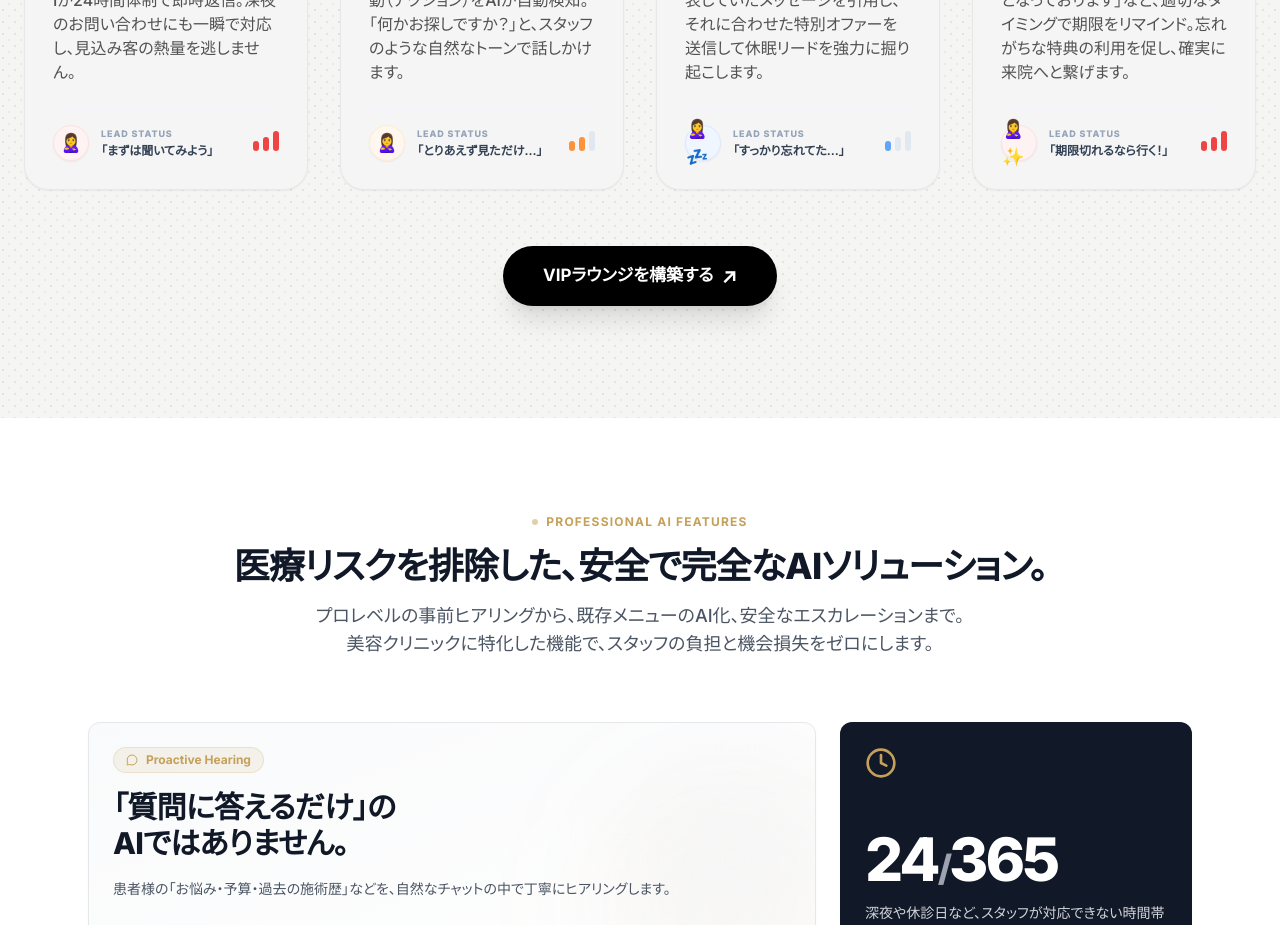
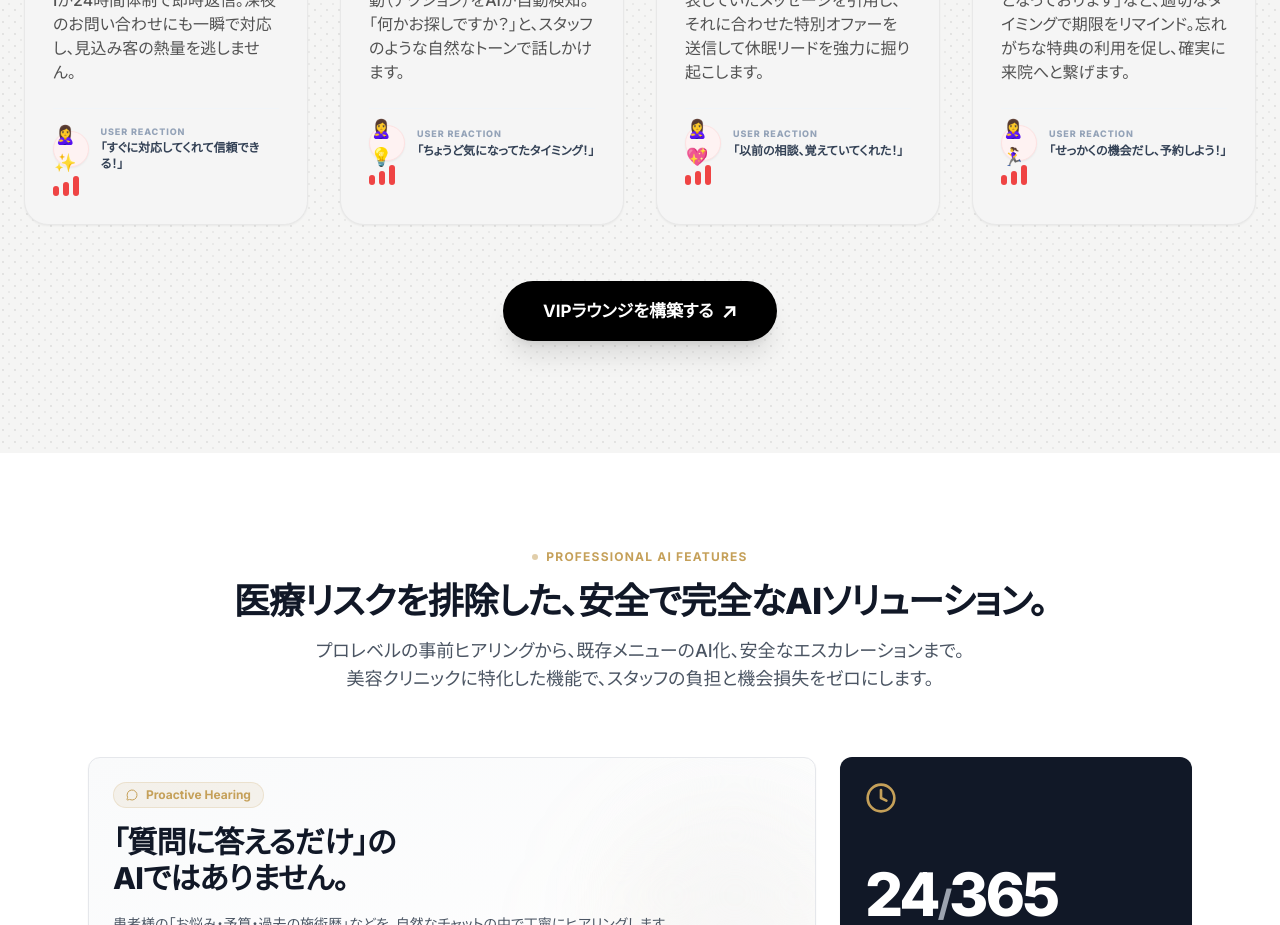
Before and after one commit to mikamishunpei/quicka-sdr-lp, a React (Vite) app: page /clinic in a window 1280 px wide. Shown: the part 2900-3825 px from the top of the page. Built offline with nearby package versions, Linux system fonts and the light colour scheme.

Commit message:
Update lead status badge to show positive user reactions and desire to visit

```diff
--- a/src/components/clinic/ClinicSolution.tsx
+++ b/src/components/clinic/ClinicSolution.tsx
@@ -34,8 +34,8 @@ export function ClinicSolution() {
       steps={[
         {
           title: "お問い合わせに即時返信",
-          targetStateEmoji: "🙎‍♀️",
-          targetStateText: "「まずは聞いてみよう」",
+          targetStateEmoji: "🙎‍♀️✨",
+          targetStateText: "「すぐに対応してくれて信頼できる！」",
           heatLevel: 3,
           description: "日々の質問やお問い合わせに、AIが24時間体制で即時返信。深夜のお問い合わせにも一瞬で対応し、見込み客の熱量を逃しません。",
           icon: <Zap className="w-6 h-6 text-brand-gold" />,
@@ -84,9 +84,9 @@ export function ClinicSolution() {
         },
         {
           title: "アクションを検知し話しかける",
-          targetStateEmoji: "🙎‍♀️",
-          targetStateText: "「とりあえず見ただけ…」",
-          heatLevel: 2,
+          targetStateEmoji: "🙎‍♀️💡",
+          targetStateText: "「ちょうど気になってたタイミング！」",
+          heatLevel: 3,
           description: "リッチメニューのタップなどの行動（アクション）をAIが自動検知。「何かお探しですか？」と、スタッフのような自然なトーンで話しかけます。",
           icon: <MousePointerClick className="w-6 h-6 text-brand-gold" />,
           imageSrc: "/solution_step_2.png",
@@ -120,9 +120,9 @@ export function ClinicSolution() {
         },
         {
           title: "専用の特別クーポンを発行",
-          targetStateEmoji: "🙎‍♀️💤",
-          targetStateText: "「すっかり忘れてた…」",
-          heatLevel: 1,
+          targetStateEmoji: "🙎‍♀️💖",
+          targetStateText: "「以前の相談、覚えていてくれた！」",
+          heatLevel: 3,
           description: "過去の会話で関心や悩みを強く表していたメッセージを引用し、それに合わせた特別オファーを送信して休眠リードを強力に掘り起こします。",
           icon: <Gift className="w-6 h-6 text-brand-gold" />,
           imageSrc: "/solution_step_3.png",
@@ -163,8 +163,8 @@ export function ClinicSolution() {
         },
         {
           title: "使用期限を自動リマインド",
-          targetStateEmoji: "🙎‍♀️✨",
-          targetStateText: "「期限切れるなら行く！」",
+          targetStateEmoji: "🙎‍♀️🏃‍♀️",
+          targetStateText: "「せっかくの機会だし、予約しよう！」",
           heatLevel: 3,
           description: "「クーポンの有効期限が明日までとなっております」など、適切なタイミングで期限をリマインド。忘れがちな特典の利用を促し、確実に来院へと繋げます。",
           icon: <Bell className="w-6 h-6 text-brand-gold" />,
--- a/src/components/ui/hero-monochrome.tsx
+++ b/src/components/ui/hero-monochrome.tsx
@@ -583,11 +583,11 @@ export function HeroMonochrome({
                             {step.targetStateEmoji}
                           </div>
                           <div className="flex flex-col">
-                            <span className="text-[9px] font-black text-slate-400 uppercase tracking-widest mb-0.5">Lead Status</span>
+                            <span className="text-[9px] font-black text-slate-400 uppercase tracking-widest mb-0.5">USER REACTION</span>
                             <span className="text-xs font-bold text-slate-700">{step.targetStateText}</span>
                           </div>
                         </div>
-                        <div className="flex items-end gap-1 h-4" title={`熱量レベル: ${step.heatLevel}/3`}>
+                        <div className="flex items-end gap-1 h-4" title={`来院意欲: MAX`}>
                           {[...Array(3)].map((_, i) => (
                              <div
                                key={i}
```
